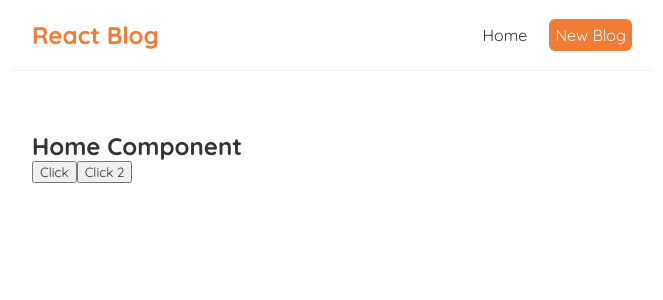
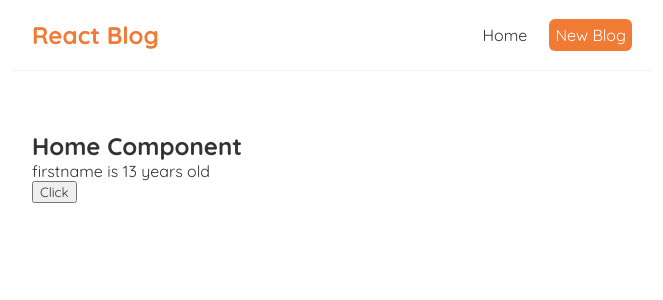
Before and after one commit to TontonBanton/react-blog, a React (Create React App) app: page / in a window 1280 px wide. Shown: the top 300 px of the page, without its empty margins (308-971 px from the left). Built offline with nearby package versions, Linux system fonts and the light colour scheme.

Commit message:
React useState Hook

```diff
--- a/src/Home.js
+++ b/src/Home.js
@@ -1,16 +1,20 @@
+import { useState } from "react"
+
 const Home = () => {
-  const handleClick = (e) => {
-    console.log('simple button handler', e)
+  const [name, setName] = useState('firstname')
+  const [age, setAge] = useState(13)
+
+  const handleClick = () => {
+    setName('lastname')
+    setAge(23)
   }
-  const handleClick2 = (name, e) => {
-    console.log('handler with arguments ', name, e)
-  }
+
 
   return (
     <div className="Home">
       <h2>Home Component</h2>
+      <p>{name} is {age} years old </p>
       <button onClick={handleClick}>Click</button>
-      <button onClick={ (e) => handleClick2('myname', e) }>Click 2</button>
     </div>
   )
 }
```
